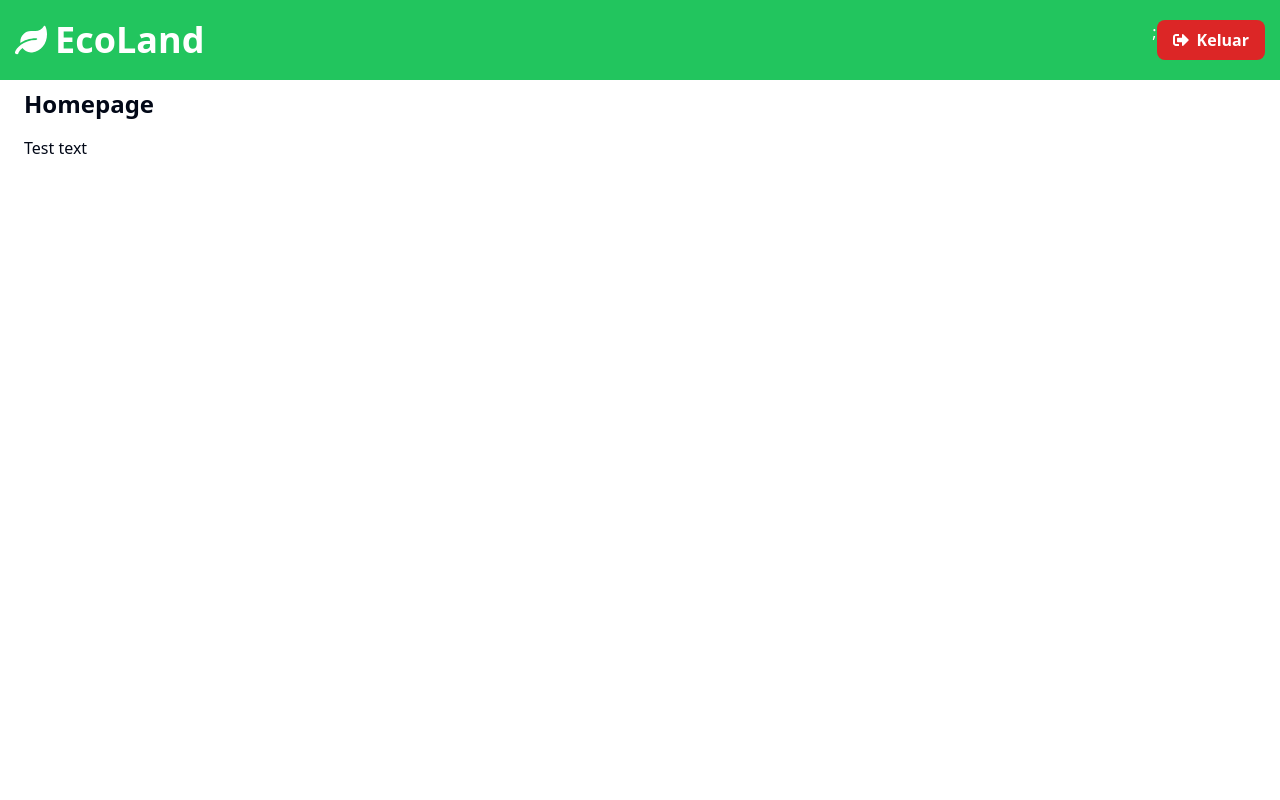
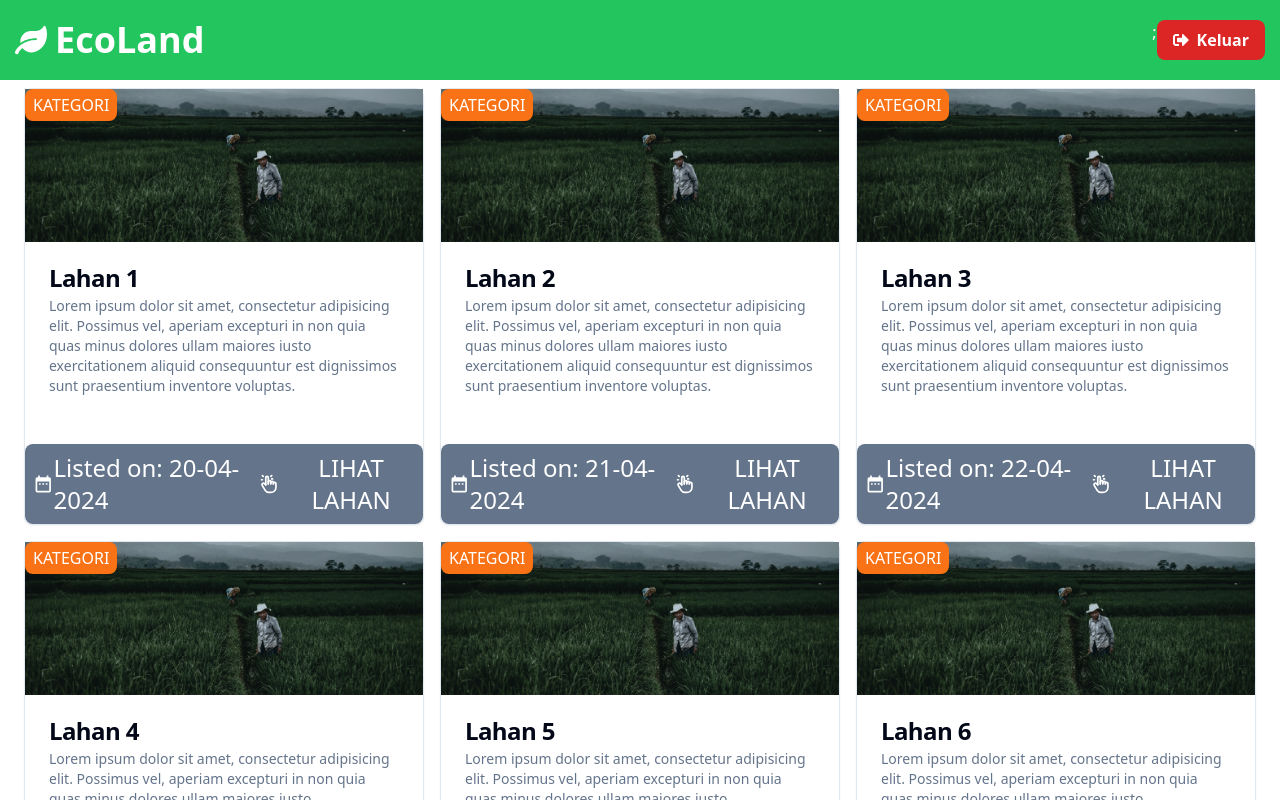
Before and after one commit to Ecoland-C624-PS008/ecoland-frontend, a React (Vite) app: page /lands in a window 1280 px wide. Shown: the top 800 px of the page. Built offline with nearby package versions, Linux system fonts and the light colour scheme; no server answers.

Commit message:
list lahan

```diff
--- /dev/null
+++ b/src/data/dataLahan.ts
@@ -0,0 +1,78 @@
+// data.ts
+
+const cardDataArray = [
+    {
+      id: 1,
+      title: "Lahan 1",
+      owner: "Fabil",
+      imageUrl: "src/assets/lands.jpg",
+      description: "Lorem ipsum dolor sit amet, consectetur adipisicing elit. Possimus vel, aperiam excepturi in non quia quas minus dolores ullam maiores iusto exercitationem aliquid consequuntur est dignissimos sunt praesentium inventore voluptas.",
+      dateListed: "20-04-2024",
+    },
+    {
+      id: 2,
+      title: "Lahan 2",
+      owner: "Farhan",
+      imageUrl: "src/assets/lands.jpg",
+      description: "Lorem ipsum dolor sit amet, consectetur adipisicing elit. Possimus vel, aperiam excepturi in non quia quas minus dolores ullam maiores iusto exercitationem aliquid consequuntur est dignissimos sunt praesentium inventore voluptas.",
+      dateListed: "21-04-2024",
+    },
+    {
+      id: 3,
+      title: "Lahan 3",
+      owner: "Firdaus",
+      imageUrl: "src/assets/lands.jpg",
+      description: "Lorem ipsum dolor sit amet, consectetur adipisicing elit. Possimus vel, aperiam excepturi in non quia quas minus dolores ullam maiores iusto exercitationem aliquid consequuntur est dignissimos sunt praesentium inventore voluptas.",
+      dateListed: "22-04-2024",
+    },
+    {
+      id: 4,
+      title: "Lahan 4",
+      owner: "Fitri",
+      imageUrl: "src/assets/lands.jpg",
+      description: "Lorem ipsum dolor sit amet, consectetur adipisicing elit. Possimus vel, aperiam excepturi in non quia quas minus dolores ullam maiores iusto exercitationem aliquid consequuntur est dignissimos sunt praesentium inventore voluptas.",
+      dateListed: "23-04-2024",
+    },
+    {
+      id: 5,
+      title: "Lahan 5",
+      owner: "Fadhil",
+      imageUrl: "src/assets/lands.jpg",
+      description: "Lorem ipsum dolor sit amet, consectetur adipisicing elit. Possimus vel, aperiam excepturi in non quia quas minus dolores ullam maiores iusto exercitationem aliquid consequuntur est dignissimos sunt praesentium inventore voluptas.",
+      dateListed: "24-04-2024",
+    },
+    {
+      id: 6,
+      title: "Lahan 6",
+      owner: "Fiona",
+      imageUrl: "src/assets/lands.jpg",
+      description: "Lorem ipsum dolor sit amet, consectetur adipisicing elit. Possimus vel, aperiam excepturi in non quia quas minus dolores ullam maiores iusto exercitationem aliquid consequuntur est dignissimos sunt praesentium inventore voluptas.",
+      dateListed: "25-04-2024",
+    },
+    {
+      id: 7,
+      title: "Lahan 7",
+      owner: "Fauzi",
+      imageUrl: "src/assets/lands.jpg",
+      description: "Lorem ipsum dolor sit amet, consectetur adipisicing elit. Possimus vel, aperiam excepturi in non quia quas minus dolores ullam maiores iusto exercitationem aliquid consequuntur est dignissimos sunt praesentium inventore voluptas.",
+      dateListed: "26-04-2024",
+    },
+    {
+      id: 8,
+      title: "Lahan 8",
+      owner: "Fikri",
+      imageUrl: "src/assets/lands.jpg",
+      description: "Lorem ipsum dolor sit amet, consectetur adipisicing elit. Possimus vel, aperiam excepturi in non quia quas minus dolores ullam maiores iusto exercitationem aliquid consequuntur est dignissimos sunt praesentium inventore voluptas.",
+      dateListed: "27-04-2024",
+    },
+    {
+      id: 9,
+      title: "Lahan 9",
+      owner: "Firman",
+      imageUrl: "src/assets/lands.jpg",
+      description: "Lorem ipsum dolor sit amet, consectetur adipisicing elit. Possimus vel, aperiam excepturi in non quia quas minus dolores ullam maiores iusto exercitationem aliquid consequuntur est dignissimos sunt praesentium inventore voluptas.",
+      dateListed: "28-04-2024",
+    },
+  ];
+
+  export default cardDataArray;
--- a/src/pages/main/MainPage.jsx
+++ b/src/pages/main/MainPage.jsx
@@ -4,6 +4,10 @@ import { useDispatch, useSelector } from "react-redux";
 import { useNavigate } from "react-router-dom";
 import { getMe } from "../../utils/authSlice";
 import Navbar from "../../components/main/Navbar";
+import { Card, CardHeader, CardFooter, CardTitle, CardDescription, CardContent } from '../../components/ui/card';
+import { MdDateRange } from "react-icons/md";
+import { TbHandClick } from "react-icons/tb";
+import cardDataArray from '../../data/dataLahan'; // Adjust the import path as necessary
 
 const MainPage = () => {
   const dispatch = useDispatch();
@@ -23,10 +27,31 @@ const MainPage = () => {
   return (
     <div className="flex">
       <Navbar />
-      <div className="p-6 mt-16">
-        {/* MASUKAN KONTEN MAIN PAGE DI SINI */}
-        <h1 className="text-2xl font-bold mb-4">Homepage</h1>
-        <p>Test text</p>
+      <div className="p-6 mt-16 grid grid-cols-3 gap-4">
+        {cardDataArray.map((cardData, index) => (
+          <Card key={index}>
+            <div className="absolute text-white px-2 py-1 bg-orange-500 rounded-lg">KATEGORI</div>
+            <img src={cardData.imageUrl} alt={cardData.title} />
+            <CardHeader>
+              <CardTitle>{cardData.title}</CardTitle>
+              <CardDescription>
+                <h2>{cardData.description}</h2>
+              </CardDescription>
+            </CardHeader>
+            <CardContent>
+              {/* Additional content if needed */}
+            </CardContent>
+            <CardFooter className="bg-slate-500 flex justify-between items-center text-white rounded-lg text-2xl p-2">
+              <div className="flex items-center">
+                <MdDateRange /> Listed on: {cardData.dateListed}
+              </div>
+              <div className="flex items-center">
+                <TbHandClick />
+                <button className="ml-2">LIHAT LAHAN</button>
+              </div>
+            </CardFooter>
+          </Card>
+        ))}
       </div>
     </div>
   );
```
Also changed, not shown: src/assets/lahan1.jpg (added).
